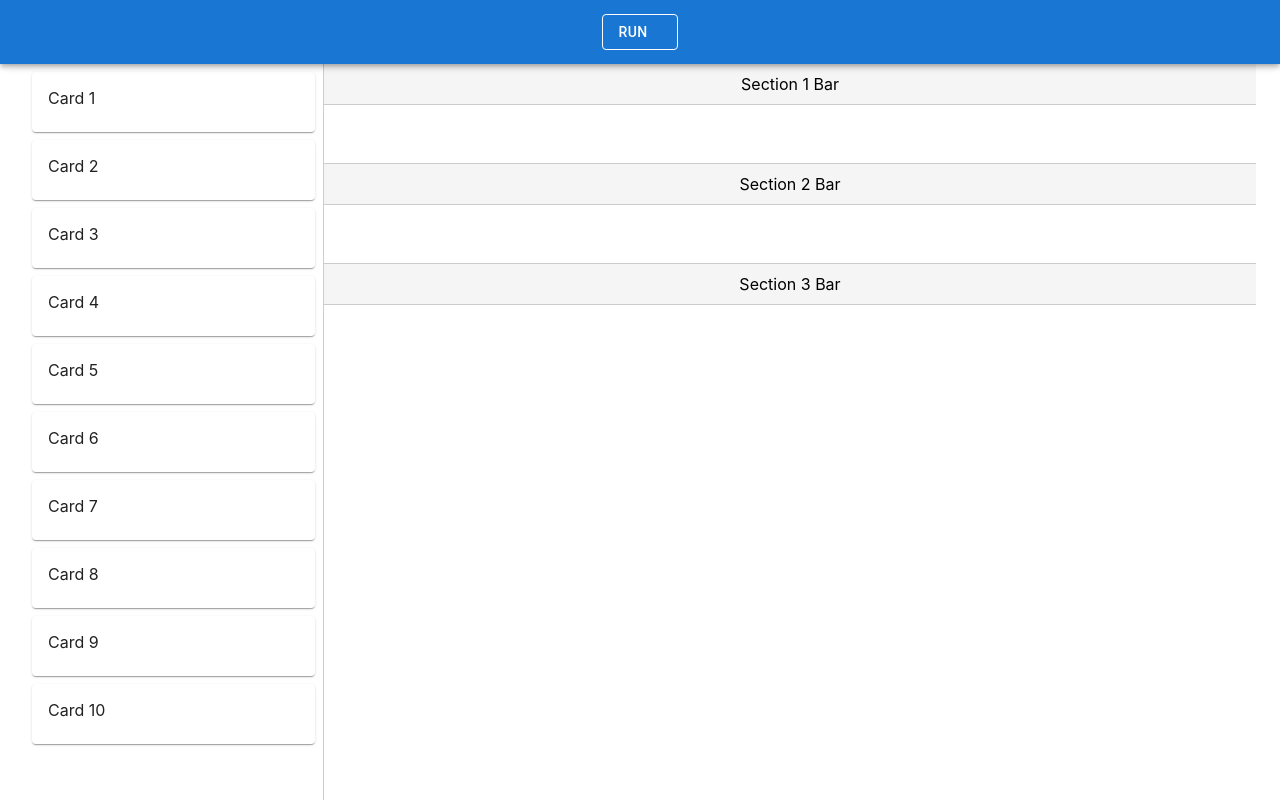
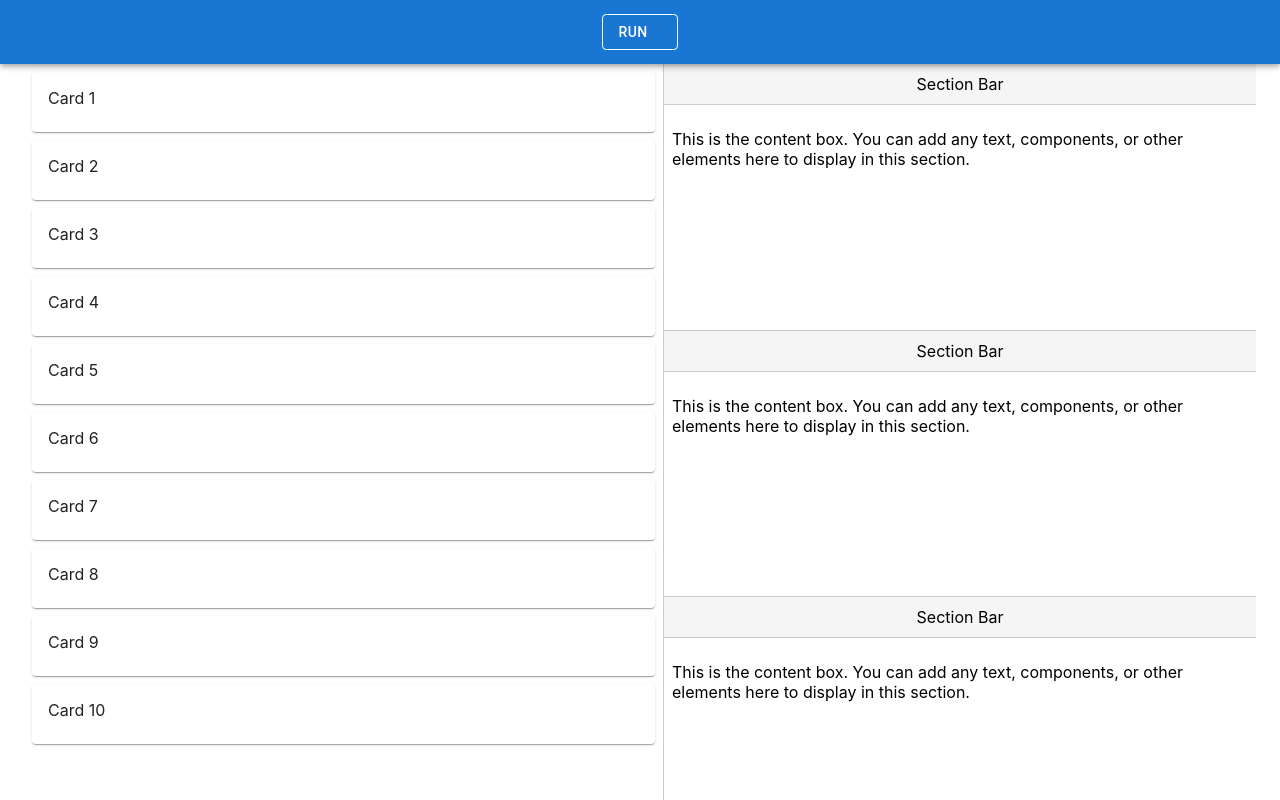
Before and after one commit to anlhu/cs267a-fol-language, a React (Create React App) app in the folder frontend/: page / in a window 1280 px wide. Built offline with nearby package versions, Linux system fonts and the light colour scheme; some icons are missing.

Commit message:
small fixes

```diff
--- a/frontend/src/App.tsx
+++ b/frontend/src/App.tsx
@@ -6,9 +6,48 @@ import { useState } from "react";
 import { Box, Card, CardContent } from "@mui/material";
 import { NumberSize, Resizable } from "re-resizable";
 
+function LeftPane() {
+  return (
+    <Box overflow="auto" height="100%">
+      {[...Array(10)].map((_, index) => (
+        <Card key={index} style={{ margin: "8px" }}>
+          <CardContent>Card {index + 1}</CardContent>
+        </Card>
+      ))}
+    </Box>
+  );
+}
+
+function Section() {
+  return (
+    <>
+      <Box
+        height="40px"
+        bgcolor="#f5f5f5"
+        display="flex"
+        alignItems="center"
+        justifyContent="center"
+        borderBottom="1px solid #ccc"
+      >
+        Section Bar
+      </Box>
+      <Box flex={1} overflow="auto" padding="8px">
+        <p>
+          This is the content box. You can add any text, components, or other
+          elements here to display in this section.
+        </p>
+      </Box>
+    </>
+  );
+}
+
 function AppContent() {
-  const [leftWidth, setLeftWidth] = useState(300); // Initial width of the left pane
-  const [sectionHeights, setSectionHeights] = useState([100, 100, 100]); // Initial heights of the right sections
+  const [leftWidth, setLeftWidth] = useState(window.innerWidth / 2); // Initialize to half the width of the page
+  const [sectionHeights, setSectionHeights] = useState([
+    window.innerHeight / 3,
+    window.innerHeight / 3,
+    window.innerHeight / 3,
+  ]);
 
   const handleResizeLeft = (
     e: any,
@@ -28,7 +67,6 @@ function AppContent() {
   ) => {
     const newHeights = [...sectionHeights];
     newHeights[index] += d.height;
-    newHeights[index + 1] -= d.height;
     setSectionHeights(newHeights);
   };
 
@@ -41,13 +79,7 @@ function AppContent() {
         enable={{ right: true }}
         style={{ borderRight: "1px solid #ccc" }}
       >
-        <Box overflow="auto" height="100%">
-          {[...Array(10)].map((_, index) => (
-            <Card key={index} style={{ margin: "8px" }}>
-              <CardContent>Card {index + 1}</CardContent>
-            </Card>
-          ))}
-        </Box>
+        <LeftPane />
       </Resizable>
 
       {/* Right Pane */}
@@ -71,17 +103,7 @@ function AppContent() {
               height="100%"
               overflow="hidden"
             >
-              <Box
-                height="40px"
-                bgcolor="#f5f5f5"
-                display="flex"
-                alignItems="center"
-                justifyContent="center"
-                borderBottom="1px solid #ccc"
-              >
-                Section {index + 1} Bar
-              </Box>
-              <Box flex={1} />
+              <Section />
             </Box>
           </Resizable>
         ))}
@@ -102,6 +124,7 @@ function App() {
           marginTop: "64px", // Adjust for AppBar
           maxWidth: "100%",
           height: "calc(100vh - 64px)", // Adjust for AppBar
+          overflow: "hidden",
         }}
       >
         <AppContent />
```
